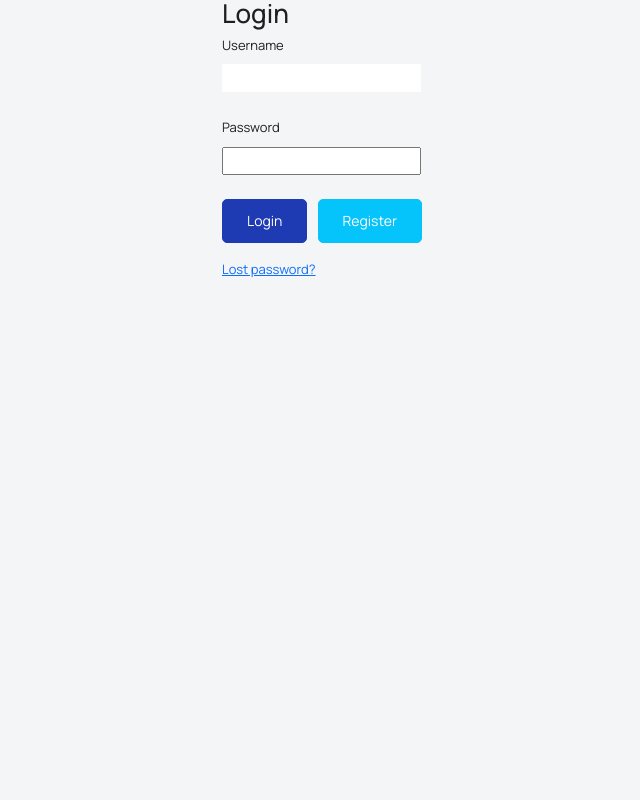
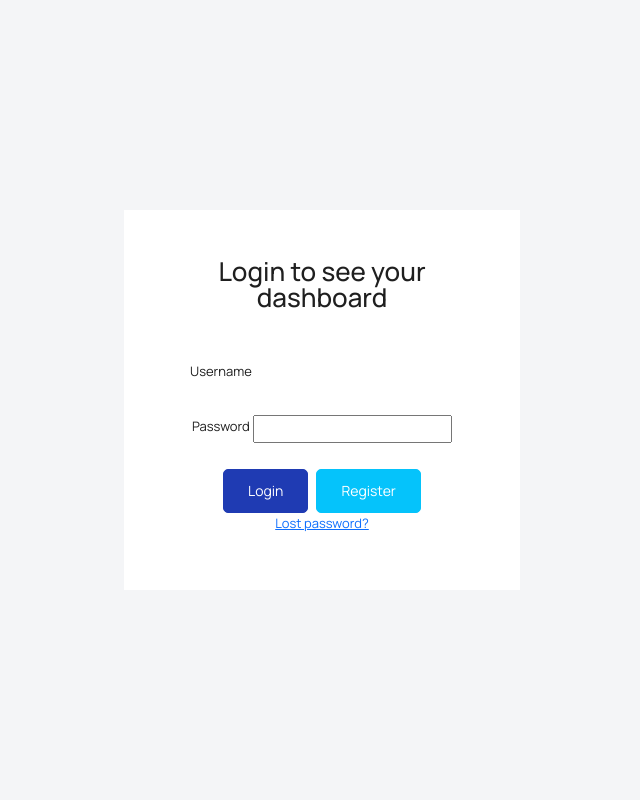
Before and after one commit to ethanondzik/personal-finance-tracker, a Django app: page /login/ in a window 1280 px wide. Shown: the whole page, without its empty margins (318-958 px from the left). Run offline with Django 5.2, Linux system fonts and the light colour scheme; some libraries are stand-ins or nearby versions.

Commit message:
Updated the styling of the login and registration pages to be the same as the landing page.

```diff
--- a/personal_finance_tracker/finance_tracker/templates/finance_tracker/login.html
+++ b/personal_finance_tracker/finance_tracker/templates/finance_tracker/login.html
@@ -1,9 +1,18 @@
+<!-- filepath: /home/ethan/GitHub/personal-finance-tracker/personal_finance_tracker/finance_tracker/templates/registration/login.html -->
 {% extends "base.html" %}
 
 {% block content %}
-<div style="width: 200px; margin: auto;">
+<!--<div style="width: 200px; margin: auto;">-->
+
+    <div class="container-scroller" style="background-color: bisque;">
+        <div class="container-fluid page-body-wrapper full-page-wrapper">
+            <div class="content-wrapper d-flex align-items-center auth px-0">
+                <div class="row w-100 mx-0">
+                    <div class="col-lg-4 mx-auto">
+                        <div class="auth-form-light text-left py-5 px-4 px-sm-5">
+                            <h2 class="text-center" style="margin-bottom: 50px;">Login to see your dashboard</h2>
+                            <div class="text-center mt-4">
                                 <div class="login-container">
-        <h2>Login</h2>
                                     {% if form.errors %}
                                     <p class="error">Your username and password didn't match. Please try again.</p>
                                     {% endif %}
@@ -27,14 +36,26 @@
                                         <label for="id_password">{{ form.password.label }}</label>
                                         {{ form.password }}
                                     </div>
-        <div class="d-flex justify-content-between">
+                                    <div class="d-flex justify-content-center gap-2">
                                         <button type="submit" class="btn btn-primary">Login</button>
+
                                         <a href="{% url 'register' %}" class="btn btn-secondary">Register</a>
                                     </div>
                                     <input type="hidden" name="next" value="{{ next }}">
+
                                     </form>
+                                    <p><a href="{% url 'password_reset' %}">Lost password?</a></p>
 
-        <p class="mt-3"><a href="{% url 'password_reset' %}">Lost password?</a></p>
                                 </div>
                             </div>
+                        </div>
+                    </div>
+                </div>
+            </div>
+        </div>
+    </div>
+
+
+
+
 {% endblock %}
```
Also changed, not shown: personal_finance_tracker/finance_tracker/templates/finance_tracker/register.html (+17 -1 lines). Lines whose indentation alone changed are shown as unchanged.
